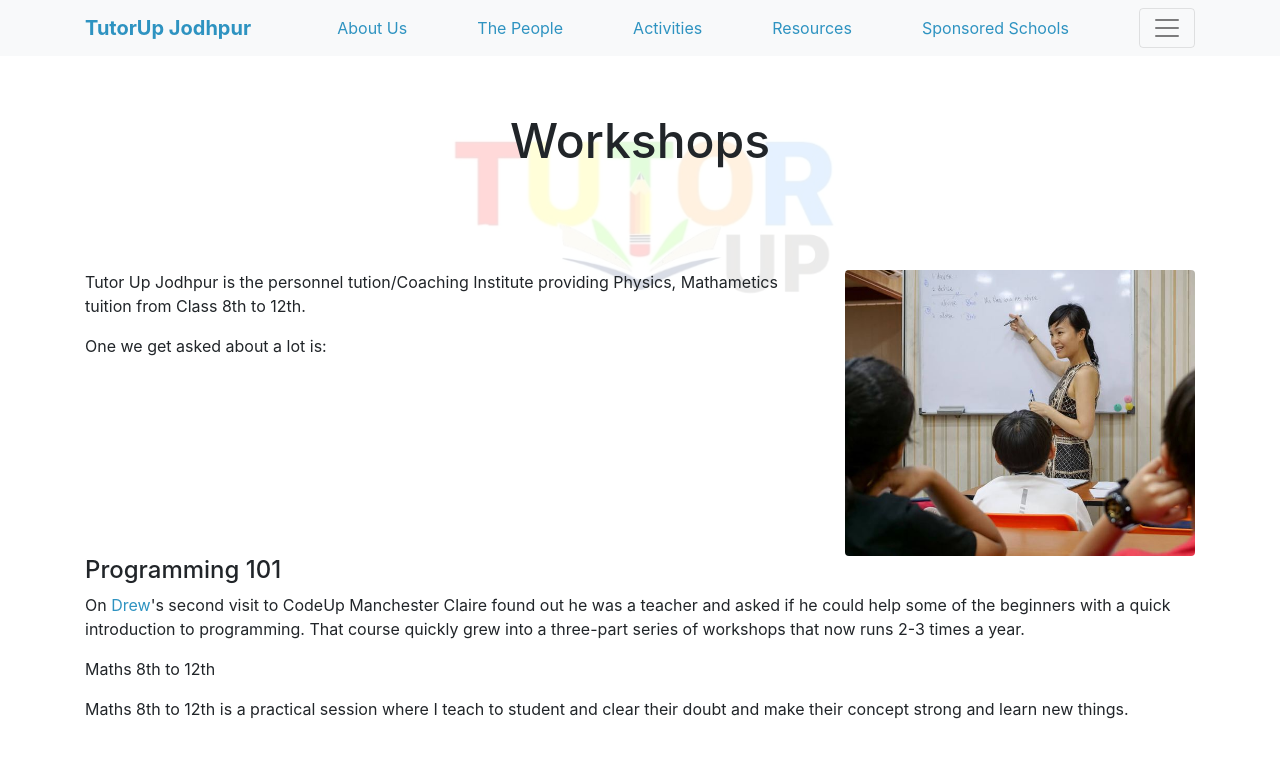
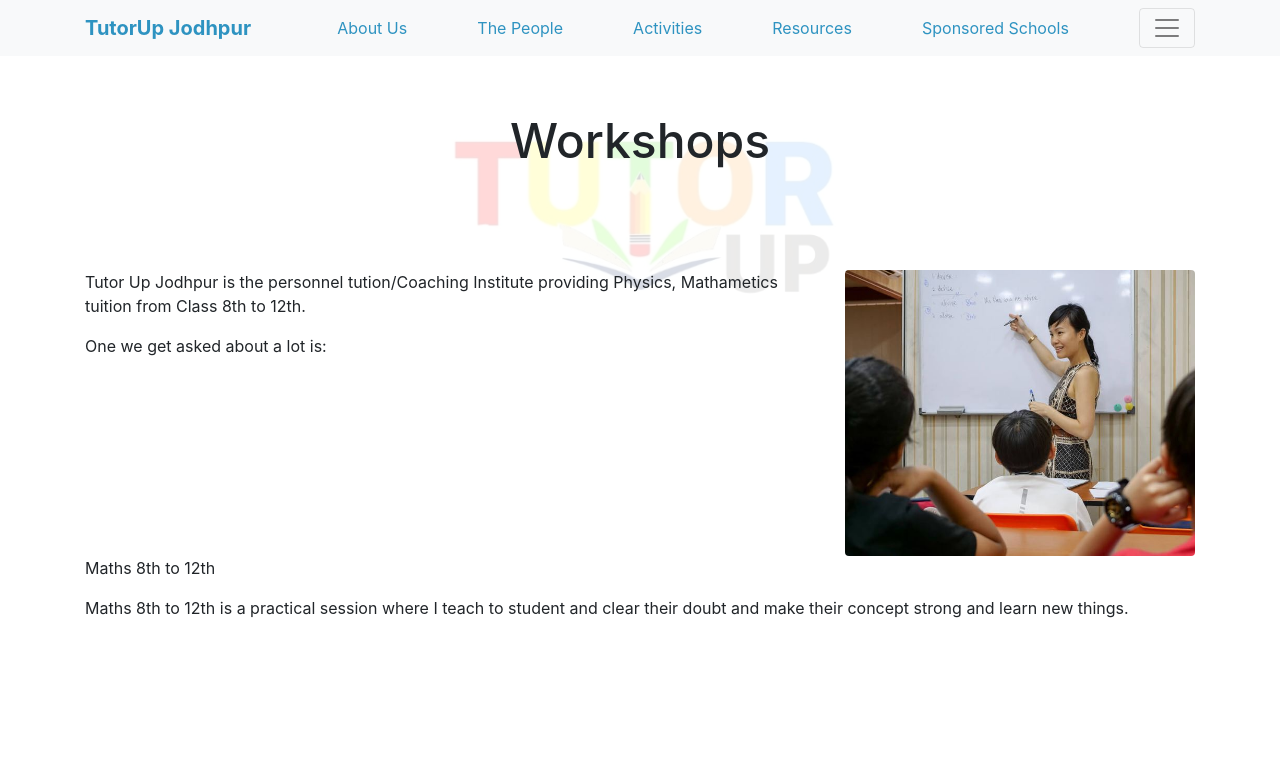
Before and after one commit to tutorupjodhpur/tutorupjodhpur.github.io, a Jekyll site: the page built from workshops.html, in a window 1280 px wide. Shown: the top 758 px of the page. Built offline with Jekyll 4.4.1, drawn with Linux system fonts in a browser that asks for light colours; nearby versions of some CDN libraries; comment, search, counter and statistics services are not loaded.

Commit message:
Update workshops.html

```diff
--- a/workshops.html
+++ b/workshops.html
@@ -23,15 +23,15 @@ layout: default
       </div>
       <div class="row">
         <div class="col-md-12">
-          <h4>
+          <!-- <h4>
             Programming 101
-          </h4>
-          <p>
+          </h4> -->
+        <!--   <p>
             On
             <a href="people.html" target="_blank">Drew</a>'s second visit to CodeUp Manchester Claire found out he was a teacher and asked if he could help some
             of the beginners with a quick introduction to programming. That course quickly grew into a three-part series
             of workshops that now runs 2-3 times a year.
-          </p>
+          </p> -->
           <p>
              Maths 8th to 12th
 
```
